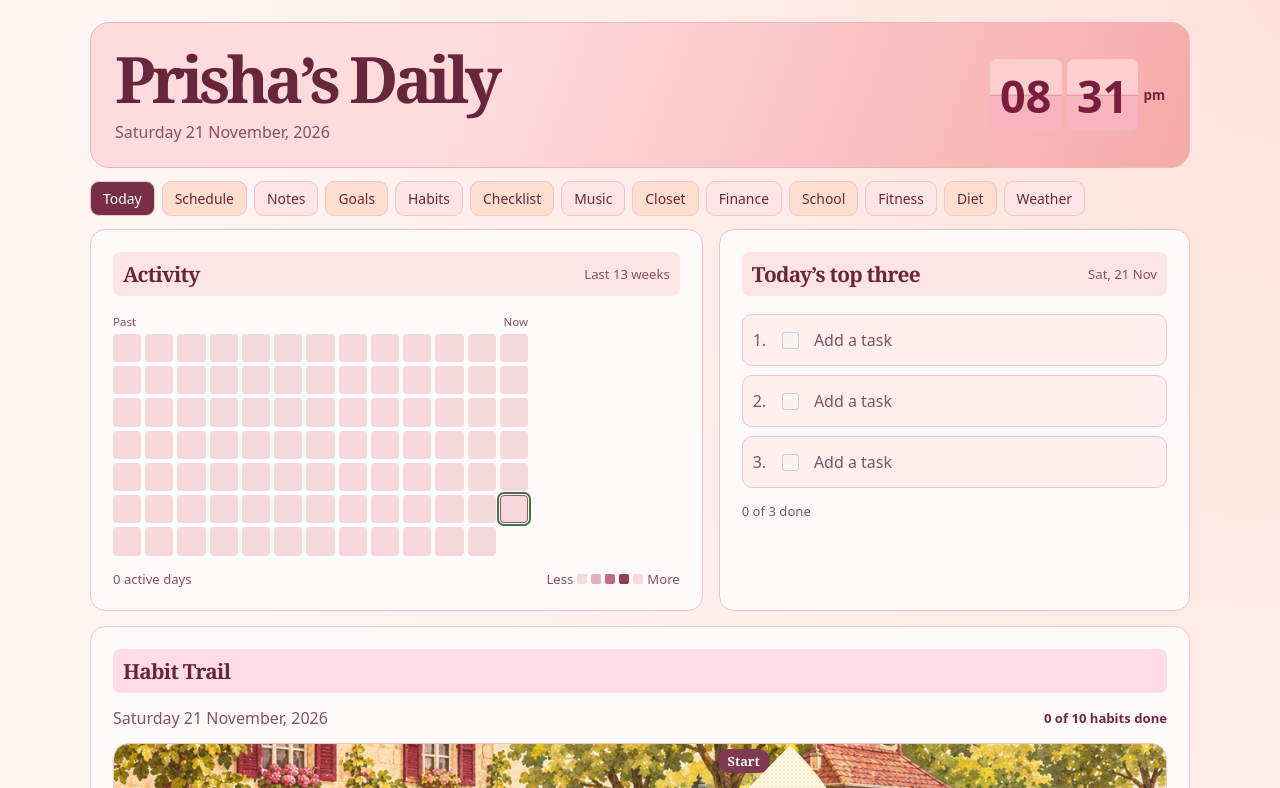
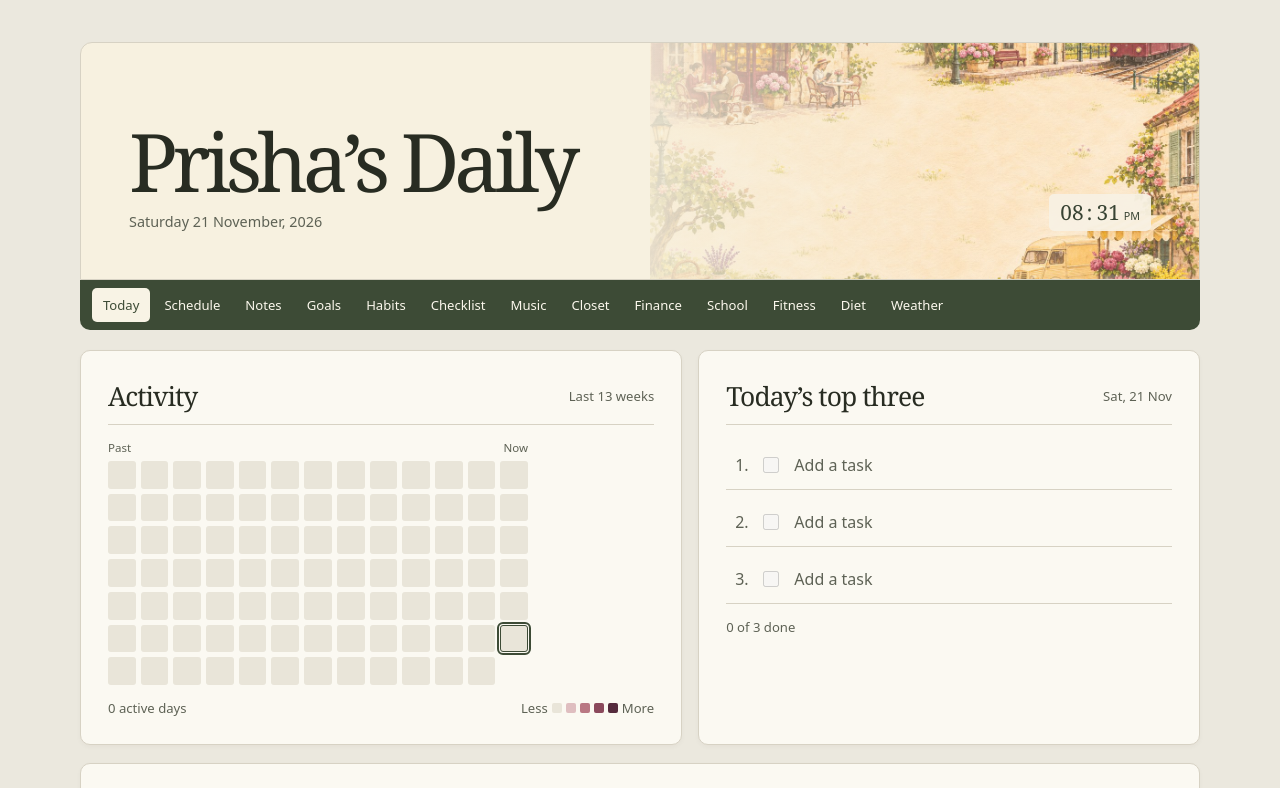
Before and after one commit to srivastavaprisha29-ops/Prisha-s-Daily-, a plain HTML site: page index.html in a window 1280 px wide. Shown: the top 788 px of the page. Drawn offline with Linux system fonts and the light colour scheme.

Commit message:
Restyle the planner with a restrained editorial palette

```diff
--- a/index.html
+++ b/index.html
@@ -3,111 +3,118 @@
 <head>
 <meta charset="utf-8">
 <meta name="viewport" content="width=device-width, initial-scale=1">
-<meta name="theme-color" content="#fff6f4">
+<meta name="theme-color" content="#ebe8de">
 <title>Prisha’s Daily</title>
 <style>
-:root{color-scheme:dark;font-family:system-ui,sans-serif;background:#111513;color:#edf3ee;--muted:#a2b0a6;--line:#303b34;--green:#a9eba9}
+:root{
+  color-scheme:light;font-family:system-ui,sans-serif;background:#ebe8de;color:#282c22;
+  --ink:#282c22;--muted:#5e6255;--paper:#fbf9f2;--line:#d7d2c4;
+  --olive:#3d4b36;--green:#526448;--rose:#874a58;
+  --activity-0:#e9e5d9;--activity-1:#dfbec0;--activity-2:#b97883;--activity-3:#8b495c;--activity-4:#552b3d;
+}
 *{box-sizing:border-box}
-body{margin:0;min-height:100dvh;display:grid;place-items:center;padding:clamp(16px,4vw,48px)}
-main{width:min(100%,1050px)}
-header{margin-bottom:24px}
-h1{font-size:clamp(2.4rem,6vw,4rem);letter-spacing:-.065em;line-height:1;margin:0 0 10px}
-h2{font-size:1.3rem;letter-spacing:-.035em;margin:0}
+body{margin:0;min-height:100dvh;display:grid;place-items:start center;padding:clamp(12px,4vw,42px)}
+main{width:min(100%,1120px)}
+header{
+  display:flex;align-items:flex-end;justify-content:space-between;gap:16px;
+  min-height:clamp(150px,25vw,238px);padding:clamp(20px,4vw,48px);margin-bottom:0;
+  border:1px solid var(--line);border-radius:12px 12px 0 0;
+  background:#f7f1e0 linear-gradient(90deg,#f7f1e0 2%,#f7f1e0 36%,#f7f1e0dd 51%,#f7f1e022 80%);
+  background-image:linear-gradient(90deg,#f7f1e0 2%,#f7f1e0 36%,#f7f1e0dd 51%,#f7f1e022 80%),url("habit-neighborhood.jpg");
+  background-size:100% 100%,auto 155%;background-position:center,right 40%;background-repeat:no-repeat;
+}
+h1,h2{font-family:Georgia,serif;color:var(--ink);font-weight:500;margin:0}
+h1{font-size:clamp(2.15rem,6.3vw,5.2rem);letter-spacing:-.065em;line-height:.95;margin-bottom:12px}
+h2{font-size:clamp(1.22rem,2.4vw,1.65rem);letter-spacing:-.035em}
 p{margin:0;color:var(--muted)}
-.dashboard{display:grid;grid-template-columns:minmax(0,1.3fr) minmax(0,1fr);gap:16px}
-section{background:#1a211d;border:1px solid var(--line);border-radius:20px;padding:clamp(16px,3vw,25px);min-width:0}
+#today{font-size:.9rem}
+.flip{display:flex;align-items:baseline;flex:none;gap:4px;padding:8px 11px;border-radius:5px;background:#f8f2e4eF;color:#384333;font-variant-numeric:tabular-nums}
+.flip b{font:500 clamp(.95rem,2vw,1.3rem)/1 Georgia,serif}
+.flip #hour::after{content:":";margin-left:3px}
+.flip small{font-size:.67rem;text-transform:uppercase}
+nav{display:flex;flex-wrap:wrap;align-items:center;gap:3px;padding:8px 12px;margin-bottom:20px;background:var(--olive);border-radius:0 0 10px 10px}
+nav button{border:1px solid transparent;border-radius:5px;padding:7px 10px;background:transparent;color:#fcf8ed;font:inherit;font-size:.82rem;cursor:pointer}
+nav button:hover{border-color:#a4ac95}
+nav button:focus-visible{outline-color:#fcf8ed}
+nav button[aria-current]{background:#f8f3e5;color:var(--olive)}
+.dashboard{display:grid;grid-template-columns:minmax(0,1.2fr) minmax(0,1fr);gap:16px}
+section{background:var(--paper);border:1px solid var(--line);border-radius:10px;padding:clamp(15px,2.7vw,27px);min-width:0;box-shadow:0 2px 5px #30261609}
 .heading,.footer{display:flex;justify-content:space-between;align-items:center;gap:12px}
+.heading{border-bottom:1px solid var(--line);padding-bottom:10px}
 .heading p,.footer,output{font-size:.82rem;font-variant-numeric:tabular-nums}
 .heading p{text-align:right}
-#weekdays,#tiles{display:grid;grid-template-columns:repeat(13,minmax(0,1fr));gap:4px}
-#weekdays{margin:18px 0 5px;color:var(--muted);font-size:.72rem}
+#weekdays,#tiles{display:grid;grid-template-columns:repeat(13,minmax(0,1fr));gap:5px;max-width:420px}
+#weekdays{margin:15px 0 6px;color:var(--muted);font-size:.72rem}
 #tiles{grid-template-rows:repeat(7,1fr);grid-auto-flow:column}
-.cell{aspect-ratio:1;background:#29362e;border:1px solid transparent;border-radius:4px;padding:0;min-width:0;color:#112519;font-size:clamp(.6rem,1.5vw,1rem);font-weight:800;cursor:pointer}
-.cell[data-count="1"],.swatch[data-count="1"]{background:#e6afbe}
-.cell[data-count="2"],.swatch[data-count="2"]{background:#be6c87}
-.cell[data-count="3"],.swatch[data-count="3"]{background:#913d5a}
-.cell[aria-current="date"]{border-color:#bfd0c2}
-.cell[aria-pressed="true"]{outline:2px solid var(--green);outline-offset:1px}
+.cell{aspect-ratio:1;border:1px solid transparent;border-radius:3px;padding:0;min-width:0;font-size:clamp(.6rem,1.5vw,.9rem);font-weight:750;cursor:pointer}
+.cell,.swatch{background:var(--activity-0);color:#332821}
+.cell[data-count="1"],.swatch[data-count="1"]{background:var(--activity-1)}
+.cell[data-count="2"],.swatch[data-count="2"]{background:var(--activity-2)}
+.cell[data-count="3"],.swatch[data-count="3"]{background:var(--activity-3);color:#fffaf5}
+.cell[data-count="4"],.swatch[data-count="4"]{background:var(--activity-4);color:#fffaf5}
+.cell[aria-current="date"]{border-color:var(--olive)}
+.cell[aria-pressed="true"]{outline:2px solid var(--olive);outline-offset:1px}
 .cell:disabled{background:transparent;cursor:default}
 .footer{margin-top:14px;color:var(--muted)}
 .legend{display:inline-flex;align-items:center;gap:4px;white-space:nowrap}
-.swatch{width:10px;height:10px;border-radius:2px;background:#29362e}
-#rows{display:grid;gap:9px;margin:18px 0 14px}
-.task{display:grid;grid-template-columns:1.2rem 1.25rem minmax(0,1fr);gap:10px;align-items:center;padding:12px 10px;border:1px solid var(--line);border-radius:10px;color:var(--muted)}
-.task input[type=checkbox]{width:17px;height:17px;margin:0;accent-color:var(--green);cursor:pointer}
-.task input[type=text]{width:100%;font:inherit;color:#edf3ee;background:transparent;border:0;padding:2px}
+.swatch{width:10px;height:10px;border-radius:2px}
+#rows{display:grid;gap:8px;margin:16px 0 14px}
+.task{display:grid;grid-template-columns:1.2rem 1.25rem minmax(0,1fr);gap:9px;align-items:center;padding:11px 9px;border-bottom:1px solid var(--line);color:var(--muted)}
+.task input[type=checkbox]{width:16px;height:16px;margin:0;accent-color:var(--olive);cursor:pointer}
+.task input[type=text]{width:100%;font:inherit;color:var(--ink);background:transparent;border:0;padding:2px}
 .task input[type=text]::placeholder{color:var(--muted)}
 .task:has(input:checked) input[type=text]{text-decoration:line-through;color:var(--muted)}
-button.link{font:inherit;color:var(--green);background:none;border:0;padding:0;cursor:pointer}
+button.link{font:inherit;color:var(--olive);background:none;border:0;padding:0;cursor:pointer;text-decoration:underline}
 [hidden]{display:none!important}
-:focus-visible{outline:2px solid var(--green);outline-offset:3px}
+:focus-visible{outline:2px solid var(--olive);outline-offset:3px}
 #storage{font-size:.85rem;margin-top:14px}
-@media(max-width:640px){body{place-items:start center}.dashboard{grid-template-columns:1fr}#tasks{grid-row:1}.cell{font-size:.8rem}header{margin-bottom:16px}}
-
-:root{color-scheme:light;background:#fff6f4;color:#552232;--muted:#845162;--line:#edc5ca;--green:#3d754c}
-body{place-items:start center;padding-top:22px;background:radial-gradient(ellipse at top right,#ffe1da,transparent 65%)}
-main{width:min(100%,1100px)}
-header{overflow:hidden;display:flex;align-items:center;justify-content:space-between;gap:14px;min-height:130px;padding:24px;border-radius:19px;background:linear-gradient(110deg,#ffdbde 35%,#f5aaa7 100%);border:1px solid #edb6bc;margin-bottom:13px}
-h1,h2{font-family:Georgia,serif;color:#68263b}
-h1{font-weight:700}
-.flip{display:flex;gap:5px;align-items:center;color:#791f3d;font-weight:800;font-variant-numeric:tabular-nums}
-.flip b{font-size:clamp(1.45rem,5vw,2.8rem);padding:.12em .23em;border-radius:8px;background:linear-gradient(#ffcece 49%,#df8e9b 50%,#f8b4bf 52%)}
-nav{display:flex;flex-wrap:wrap;gap:7px;margin-bottom:13px}
-nav button{border:1px solid var(--line);border-radius:9px;padding:7px 12px;background:#ffe4e5;color:#68263b;font:inherit;font-size:.87rem;cursor:pointer}
-nav button:nth-child(2n){background:#ffded0}
-nav button[aria-current]{background:#792e47;color:white}
-section{background:#fffafa;border-radius:15px;padding:clamp(14px,2.3vw,22px)}
-.heading{background:#ffe4e6;padding:8px 10px;border-radius:7px}
-.task{background:#fff0ef}
-.task input[type=text]{color:#552232}
-.cell,.swatch{background:#f4d8db}
-.cell[aria-current="date"]{border-color:#a45169}
-#tiles{max-width:415px}
-#weekdays{max-width:415px}
-button.link{color:#7c2949}
-.toolbox{margin-top:15px}
+.toolbox{margin-top:18px}
 .toolbox label{display:block;margin:10px 0}
-.toolbox input:not([type=checkbox]),.toolbox textarea{border:1px solid var(--line);border-radius:7px;background:#fff5f5;color:inherit;font:inherit;padding:7px;max-width:100%}
+.toolbox input:not([type=checkbox]),.toolbox textarea,.diet-field select{border:1px solid var(--line);border-radius:5px;background:#fffdf7;color:inherit;font:inherit;padding:8px;max-width:100%}
 .toolbox textarea{display:block;width:100%;margin-top:10px;min-height:100px}
 .toolbox form{display:flex;flex-wrap:wrap;gap:8px;margin-top:12px}
-.toolbox button{border:1px solid var(--line);border-radius:7px;background:#ffe4e6;color:#68263b;padding:6px 10px;cursor:pointer}
+.toolbox button{border:1px solid var(--line);border-radius:5px;background:#f0eee2;color:var(--ink);padding:6px 10px;cursor:pointer}
+.toolbox button[type=submit]{background:var(--olive);color:#fffaf1}
+.toolbox button:disabled{opacity:.65;cursor:default}
 .toolbox ul{padding-left:20px}
 .toolbox li{margin:.55em 0;overflow-wrap:anywhere}
 .toolbox li button{margin-left:8px}
 .month{display:grid;grid-template-columns:repeat(7,minmax(0,1fr));gap:5px;margin:12px 0;text-align:center}
 .month button{min-width:0;padding:6px 0}
-.month button[aria-pressed=true]{background:#792e47;color:white}
+.month button[aria-pressed=true]{background:var(--olive);color:white}
 .month small{display:block}
 #extras .heading{flex-wrap:wrap}
-#extras progress{width:min(280px,100%);accent-color:#c25472}
+#extras progress{width:min(280px,100%);accent-color:var(--olive)}
 #extras audio{width:min(360px,100%);display:block;margin-top:12px}
-@media(max-width:500px){header{min-height:96px;padding:14px} h1{font-size:2rem} .flip b{font-size:1.5rem} nav button{padding:6px 8px}}
-
-
-
+@media(max-width:640px){
+  .dashboard{grid-template-columns:1fr}
+  #tasks{grid-row:1}
+  header{align-items:center;background-position:center,right center;background-size:100% 100%,auto 110%}
+  nav{gap:1px;padding:6px 7px}
+  nav button{padding:6px 7px}
+}
 /* Illustrated Habit Trail */
 #habit-trail{scroll-margin-top:16px}
-#habit-trail .heading{background:#ffdce7}
 .habit-intro{display:flex;justify-content:space-between;align-items:center;gap:12px;flex-wrap:wrap;margin:14px 0}
-.habit-intro output{color:#752544;font-weight:700}
+.habit-intro output{color:var(--olive);font-weight:700}
 .habit-board{
   position:relative;isolation:isolate;overflow:hidden;
-  min-height:480px;border:1px solid #edc9bc;border-radius:16px;
-  background:#fff4dc url("habit-neighborhood.jpg") center / 100% 100% no-repeat;
+  min-height:480px;border:1px solid #c7bca5;border-radius:16px;
+  background:#eee3c9 url("habit-neighborhood.jpg") center / cover no-repeat;
 }
 .habit-path{position:absolute;inset:0;list-style:none;margin:0!important;padding:0!important;pointer-events:none}
 .habit-path .habit-step{position:static;margin:0}
 button.habit-tile{
   position:absolute;inset:0;width:100%;height:100%;padding:0;margin:0;
   border:0;border-radius:0;pointer-events:auto;
-  background-color:#fff6de;color:#56253a;clip-path:var(--road-shape);
+  background-color:#f8eed6;color:#42392c;clip-path:var(--road-shape);
   background-image:radial-gradient(#9d654a25 .65px,transparent .8px);
   background-size:4px 4px;
   transition:background-color .18s ease;
 }
-button.habit-tile[aria-pressed=true]{background-color:#ef91ba}
-button.habit-tile:hover:not(:disabled),button.habit-tile:focus-visible{background-color:#f5d9d3}
-button.habit-tile[aria-pressed=true]:hover,button.habit-tile[aria-pressed=true]:focus-visible{background-color:#e779aa}
+button.habit-tile[aria-pressed=true]{background-color:#d59a9e}
+button.habit-tile:hover:not(:disabled),button.habit-tile:focus-visible{background-color:#eee1c9}
+button.habit-tile[aria-pressed=true]:hover,button.habit-tile[aria-pressed=true]:focus-visible{background-color:#cb878e}
 button.habit-tile:disabled{opacity:1;cursor:default}
 .habit-caption{
   position:absolute;left:var(--label-x);top:var(--label-y);width:var(--label-width);
@@ -117,16 +124,16 @@ button.habit-tile:disabled{opacity:1;cursor:default}
 .habit-title{display:-webkit-box;-webkit-box-orient:vertical;-webkit-line-clamp:2;overflow:hidden;overflow-wrap:anywhere}
 .habit-check{display:inline-block;margin-top:2px;font:700 .75rem/1 system-ui}
 .habit-check:empty{display:none}
-.habit-sign{position:absolute;z-index:1;transform:translate(-50%,-50%);pointer-events:none;padding:3px 10px;border-radius:20px;background:#7e3953;color:#fff4e8;font:700 .8rem Georgia,serif}
+.habit-sign{position:absolute;z-index:1;transform:translate(-50%,-50%);pointer-events:none;padding:3px 10px;border-radius:20px;background:var(--olive);color:#fff4e8;font:700 .8rem Georgia,serif}
 .habit-feedback{min-height:1.3em;margin-top:7px;font-size:.85rem}
 @media(prefers-reduced-motion:reduce){button.habit-tile{transition:none}}
 
 .diet-form{display:grid!important;grid-template-columns:repeat(auto-fit,minmax(135px,1fr));align-items:end}
 .diet-field{margin:0!important;font-size:.85rem;font-weight:650}
 .diet-field input,.diet-field select{display:block;width:100%;margin-top:4px}
-.diet-field select{border:1px solid var(--line);border-radius:7px;background:#fff5f5;color:inherit;font:inherit;padding:7px}
+.diet-field select{border:1px solid var(--line);border-radius:7px;background:#fffdf7;color:inherit;font:inherit;padding:7px}
 .diet-summary{display:flex;align-items:center;justify-content:space-between;gap:10px;flex-wrap:wrap;margin-top:12px}
-.diet-summary strong{color:#752544}
+.diet-summary strong{color:var(--olive)}
 .diet-log{list-style:none;padding:0!important}
 .diet-log li{display:flex;align-items:center;justify-content:space-between;gap:10px;border-bottom:1px solid var(--line);padding:7px 0}
 .diet-log li span{min-width:0}
```
